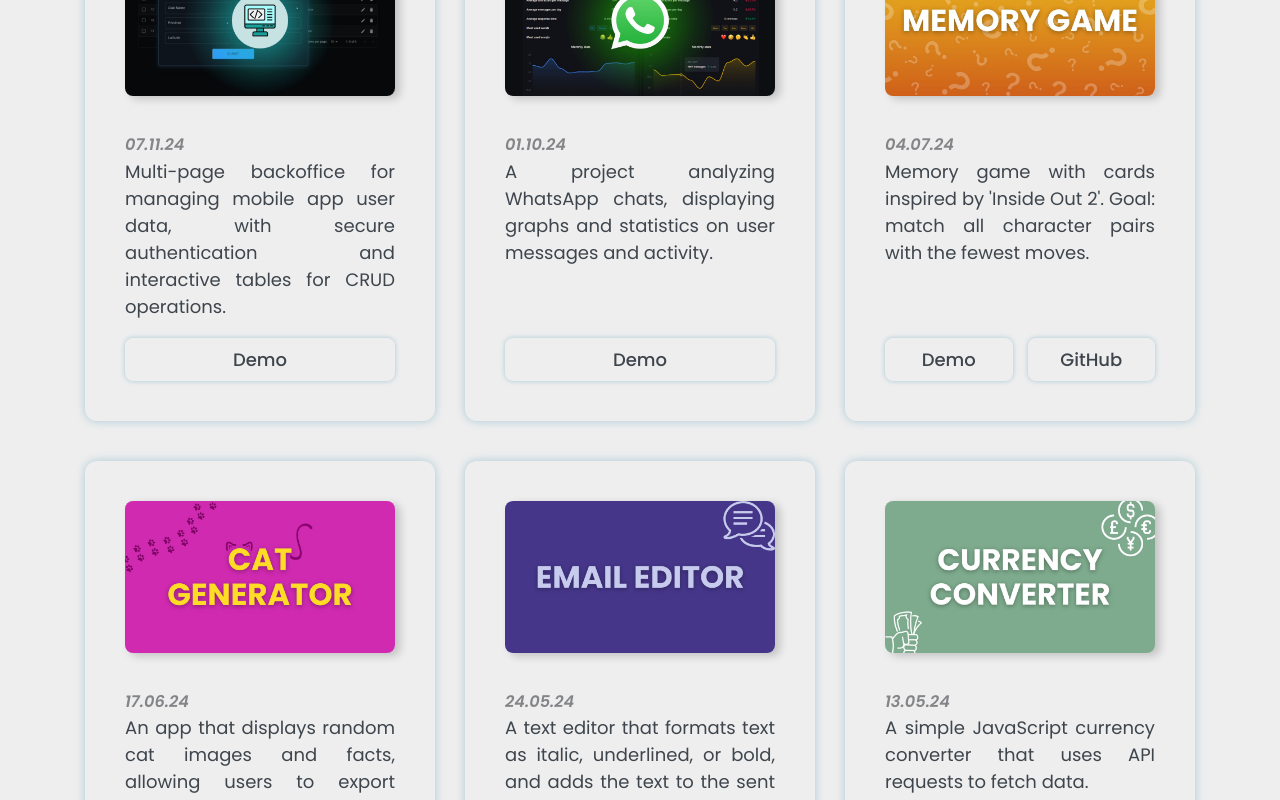
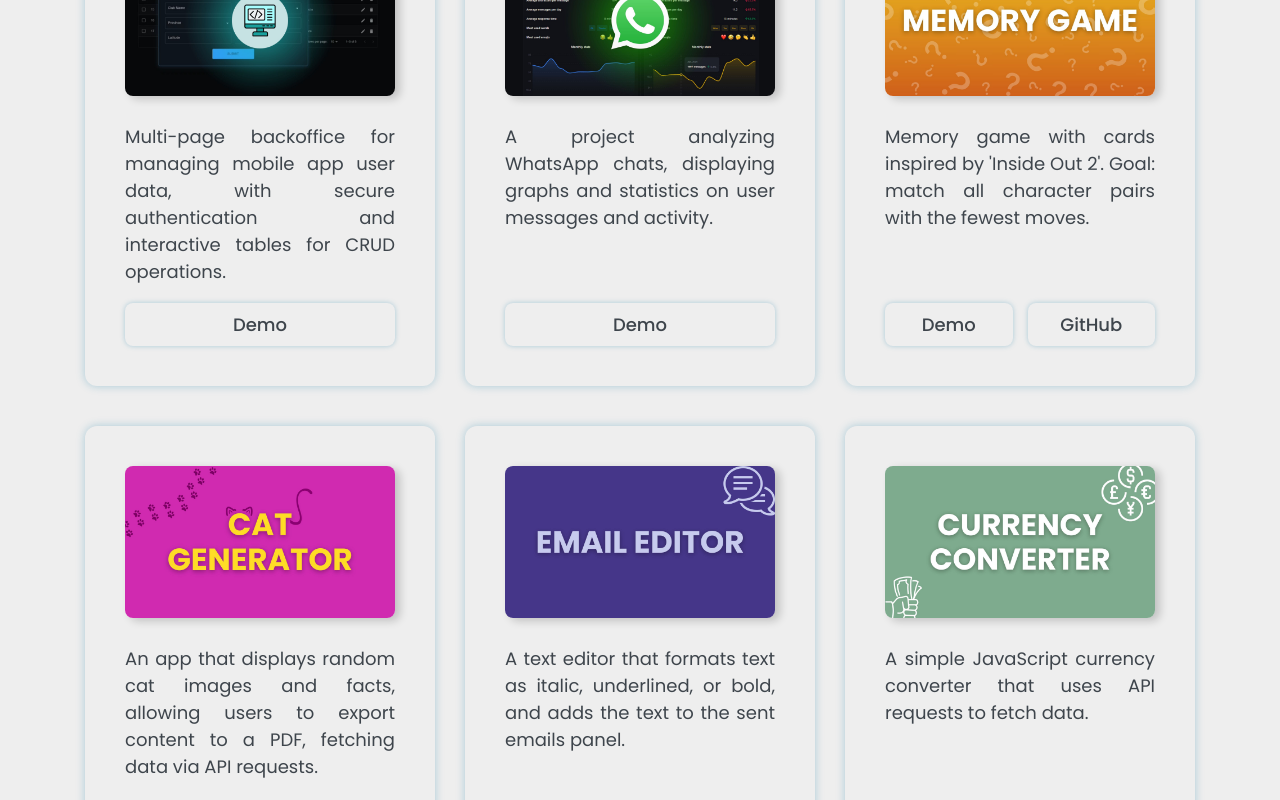
Before and after one commit to klementina1809/personalPortfolio, a React (Vite) app: page / in a window 1280 px wide. Shown: the part 1580-2380 px from the top of the page. Built offline with nearby package versions, Linux system fonts and the light colour scheme.

Commit message:
hide date

```diff
--- a/src/components/Project.jsx
+++ b/src/components/Project.jsx
@@ -9,7 +9,7 @@ function Project({ data }) {
 				<img src={data.img} alt="" />
 			</a>
 			<div className="info-container">
-				<span className="date">{data.date}</span>
+				{/* <span className="date">{data.date}</span> */}
 				<div className="description-container">
 					<p className="description">{t(`projectDescriptions.${data.id}`)}</p>
 				</div>
--- a/src/style/project.css
+++ b/src/style/project.css
@@ -16,7 +16,7 @@
 .project .info-container {
 	display: flex;
 	flex-direction: column;
-	margin-top: 20px;
+	margin-top: 10px;
 }
 
 .project .description-container {
```
